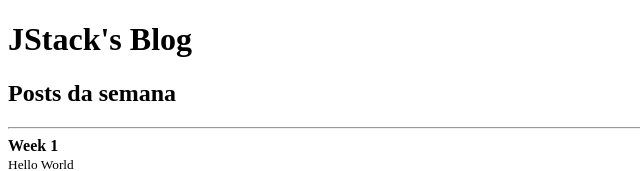
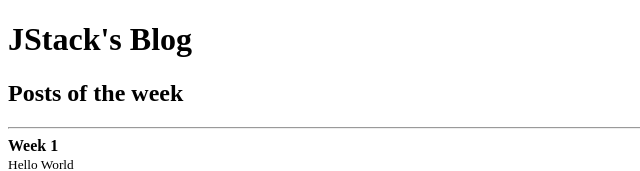
Before and after one commit to PedroVictor022/React-review-basic, a React (Create React App) app: page / in a window 1280 px wide. Shown: the top 171 px of the page, without its empty margins (0-640 px from the left). Built offline with nearby package versions, Linux system fonts and the light colour scheme.

Commit message:
props and children

```diff
--- a/src/App.js
+++ b/src/App.js
@@ -1,13 +1,14 @@
+import Header from "./components/Header";
 import { Post } from "./components/Post";
 
 
 function App() {
   return (
     <>
-      <h1>JStack's Blog</h1>
-      <h2>Posts da semana</h2>
 
-      <hr/>
+      <Header>
+        <h2>Posts of the week</h2>
+      </Header>
 
       <Post
         title="Week 1"
--- /dev/null
+++ b/src/components/Header.js
@@ -0,0 +1,9 @@
+export default function Header({ title, children }) {
+  return (
+    <>
+      <h1>{title ?? "JStack's Blog"}</h1>
+      { children }
+      <hr />
+    </>
+  )
+}
```
Also changed, not shown: 1 other file (tests, documents, lock files or other folders).
